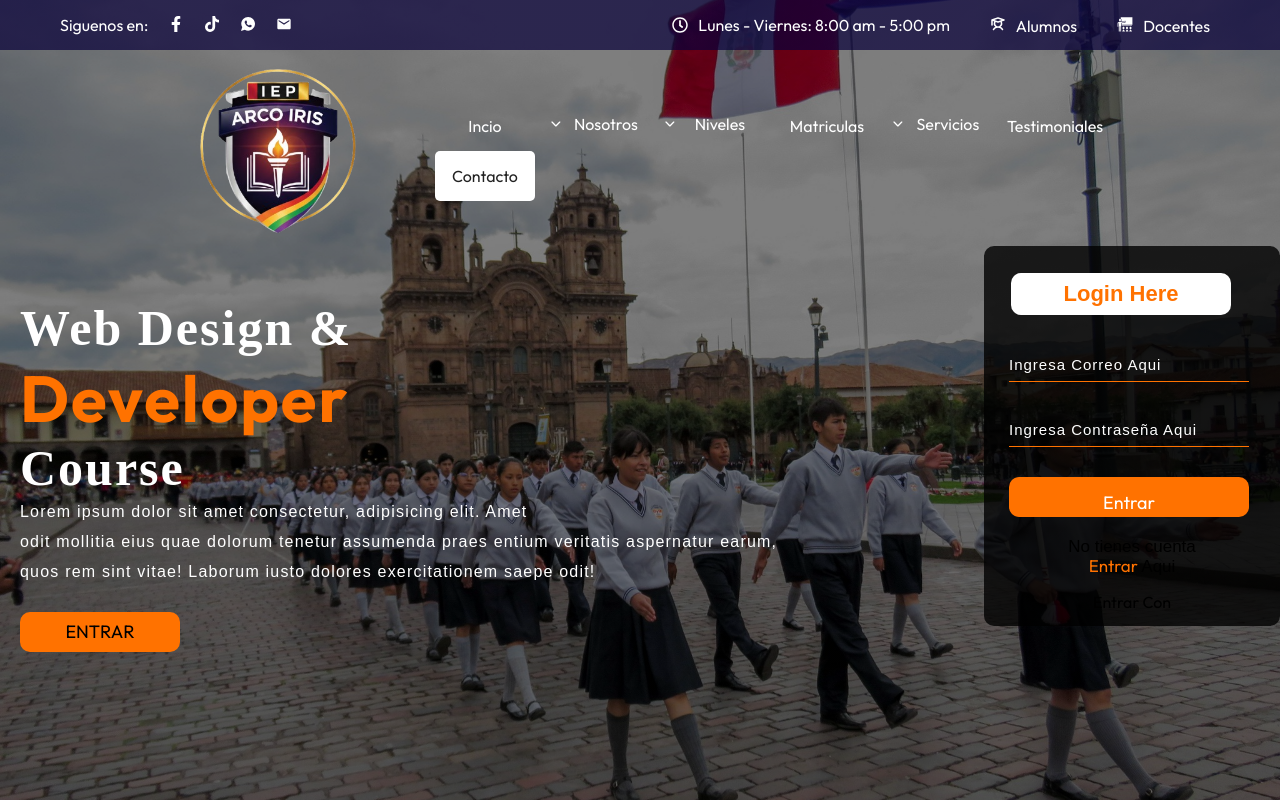
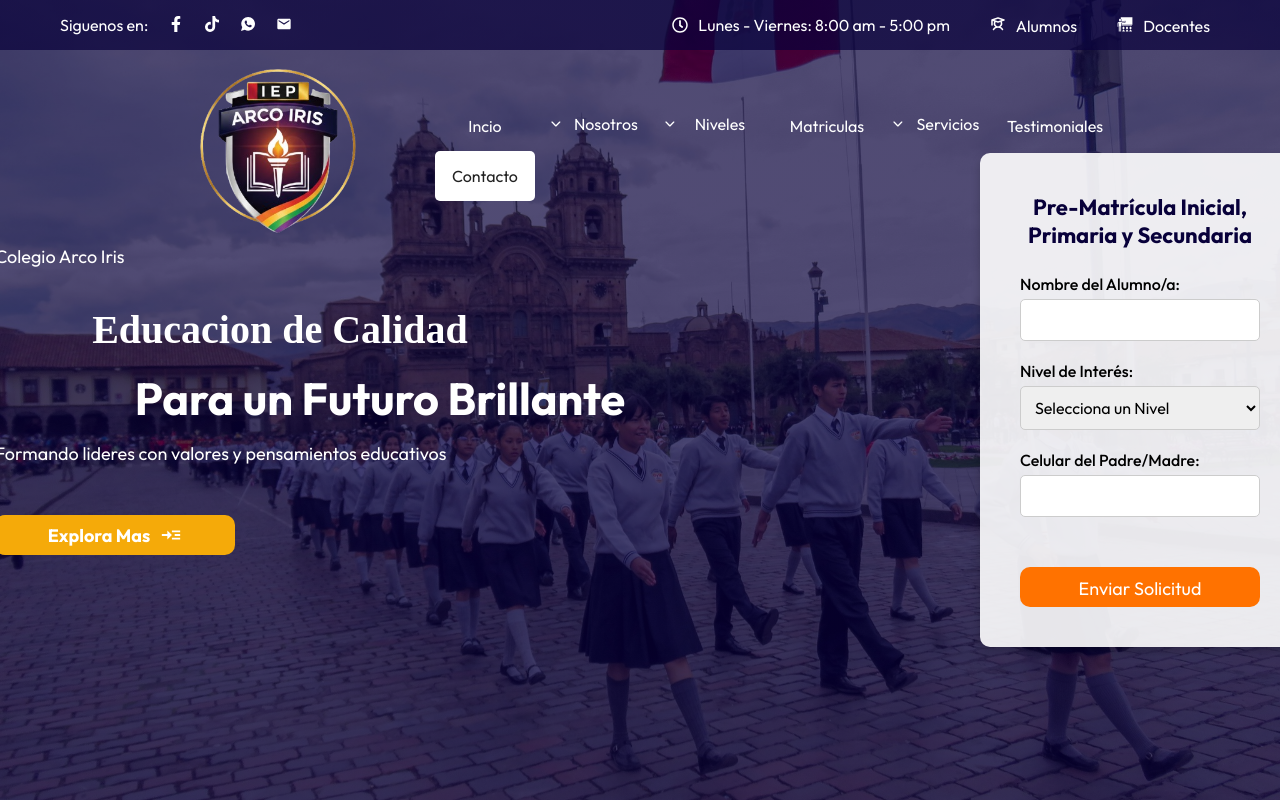
Before and after one commit to LuisHanco/React_Intensivo, a React (Vite) app in the folder arcoiris/: page / in a window 1280 px wide. Shown: the top 800 px of the page. Built offline with nearby package versions, Linux system fonts and the light colour scheme; a web font is replaced by a local one.

Commit message:
@LuisHanco

```diff
--- a/arcoiris/src/App.jsx
+++ b/arcoiris/src/App.jsx
@@ -22,7 +22,7 @@ const [playState, setPlayState] = useState(false);
     <div>
       <Redes/>
       <Navbar/>
-      <Hero_2/>
+      <Hero/>
       <div className="container">
         <Title subTitle='' title='NUESTROS PROGRAMAS EDUCATIVOS' />
         <Programs/>
--- a/arcoiris/src/Components/Hero_2/Hero_2.css
+++ b/arcoiris/src/Components/Hero_2/Hero_2.css
@@ -1,13 +1,11 @@
-.main{
+.main_hero{
     width: 100%;
     background: linear-gradient(to top, rgba(0,0,0,0.5)50%,rgba(0,0,0,0.5)50%), url(../../assets/hero.jpg);
     /* background-color: red; */
     background-position: center;
     background-size: cover;
-    width: 100%;
     height: 109vh;
     display: flex;
-    justify-content: center;
     align-items: center;
 
 }
@@ -108,11 +106,12 @@ ul li a:hover{
 
 
 .content-hero{
-    width: 1200px;
+    width: 50%;
     height: auto;
     margin: auto;
     color: #fff;
     position: relative;
+    background-color: red;
 }
 
 .content-hero .par{
@@ -167,6 +166,8 @@ ul li a:hover{
     background: linear-gradient(to top, rgba(0,0,0,0.8)50%,rgba(0,0,0,0.8)50%);
     border-radius: 10px;
     padding: 25px;
+    position: relative;
+    left: -200px;
 }
 
 .form-hero h2{
--- a/arcoiris/src/Components/Hero_2/Hero_2.jsx
+++ b/arcoiris/src/Components/Hero_2/Hero_2.jsx
@@ -3,7 +3,7 @@ import './Hero_2.css'
 
 const Hero_2 = () => {
   return (
-    <div className='main'>
+    <div className='main_hero'>
 
         {/* <div className="navbar_hero">
             <div className="icon">
@@ -33,7 +33,7 @@ const Hero_2 = () => {
 
 
 
- <div className="content-hero">
+        <div className="content-hero">
             <h1>Web Design & <br /> <span>Developer</span> <br />Course</h1>
             <p className='par'>Lorem ipsum dolor sit amet consectetur, adipisicing elit. Amet <br />odit mollitia eius quae dolorum tenetur assumenda praes
             entium veritatis aspernatur earum,<br /> quos rem sint vitae! Laborum iusto dolores exercitationem saepe odit!</p>
@@ -49,7 +49,7 @@ const Hero_2 = () => {
                 <p className="link">No tienes cuenta <br />
                 <a href="">Entrar </a> Aqui</p>
                 <p className="liw">Entrar Con</p>
-            </div>
+        </div>
     </div>
   )
 }
```
Also changed, not shown: arcoiris/src/Components/Hero/Hero.jsx (+9 -0 lines).
